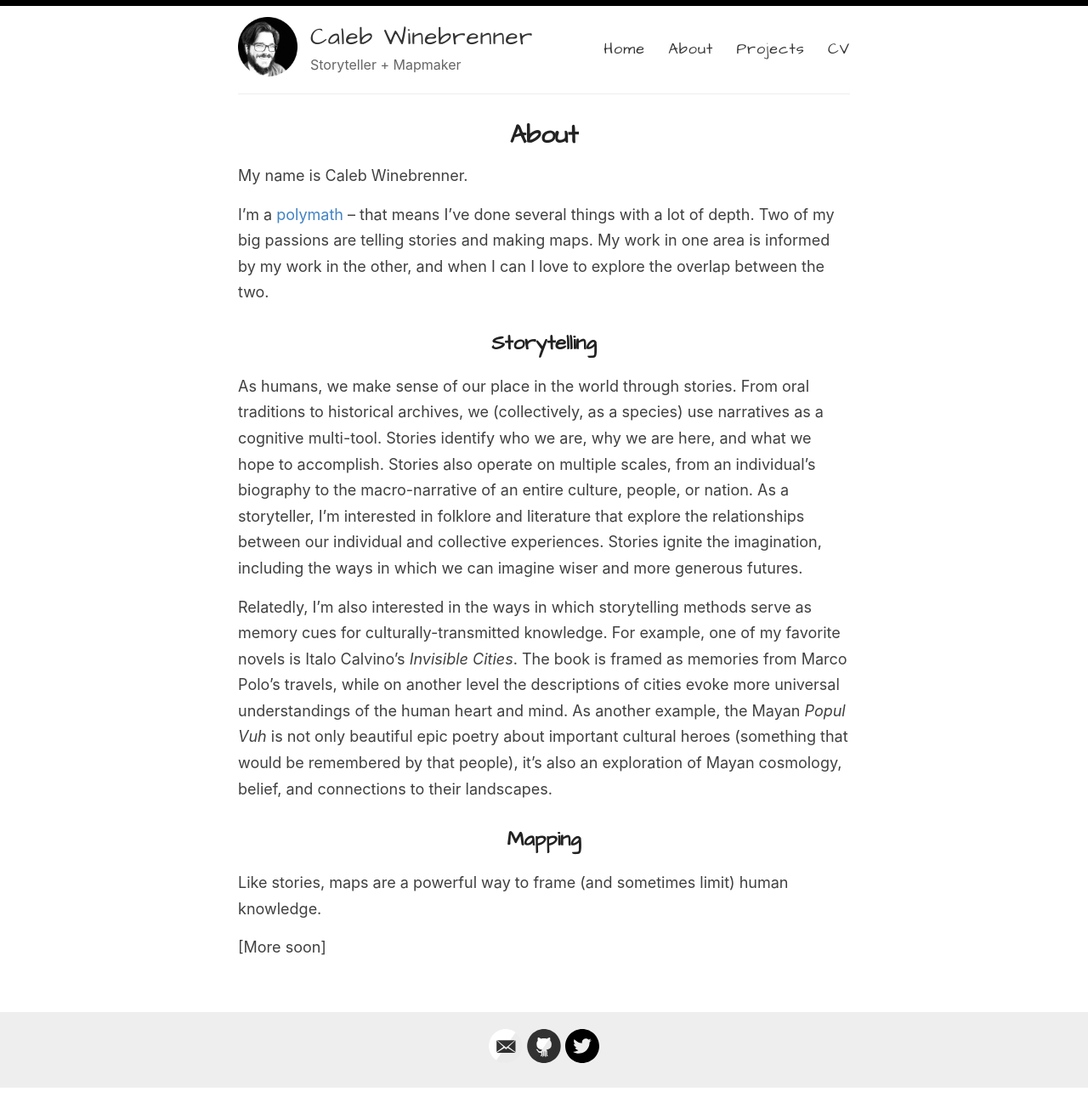
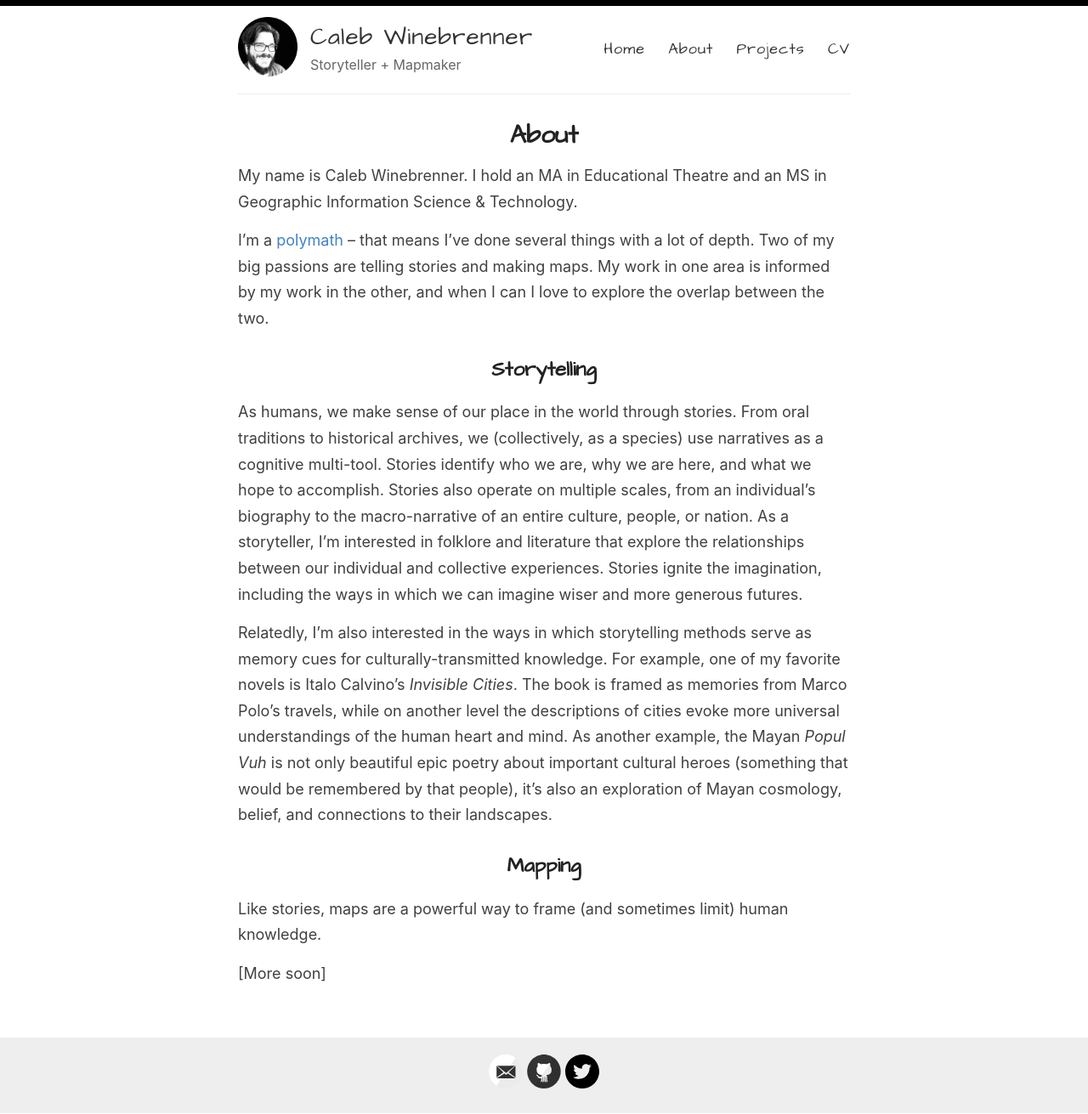
Before and after one commit to mappist/mappist.github.io, a Jekyll site: the page built from _pages/about.md, in a window 1280 px wide. Shown: the whole page at 85% size. Built offline with Jekyll 4.4.1, drawn with Linux system fonts in a browser that asks for light colours; before the commit the page ends 1280 px from its top, so only the background shows below that.

Commit message:
Update about.md

```diff
--- a/_pages/about.md
+++ b/_pages/about.md
@@ -4,7 +4,7 @@ title: About
 permalink: /about/
 ---
 
-My name is Caleb Winebrenner.
+My name is Caleb Winebrenner. I hold an MA in Educational Theatre and an MS in Geographic Information Science & Technology.
 
 I'm a [polymath](https://en.wikipedia.org/wiki/Polymath) -- that means I've done several things with a lot of depth. Two of my big passions are telling stories and making maps. My work in one area is informed by my work in the other, and when I can I love to explore the overlap between the two.
 
```
